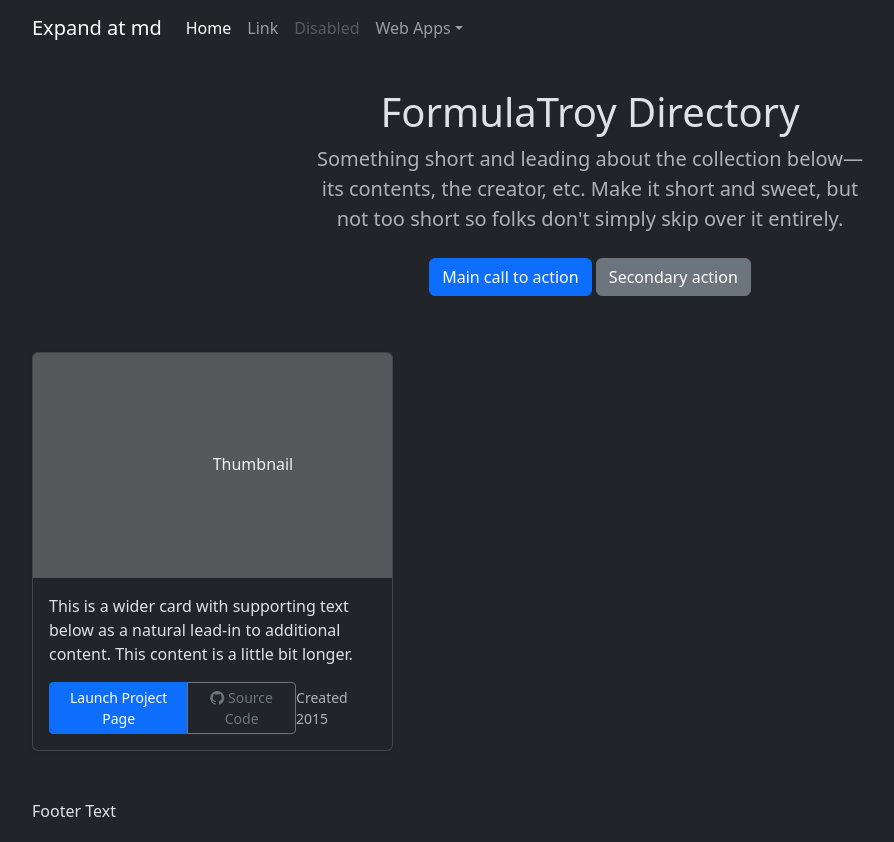
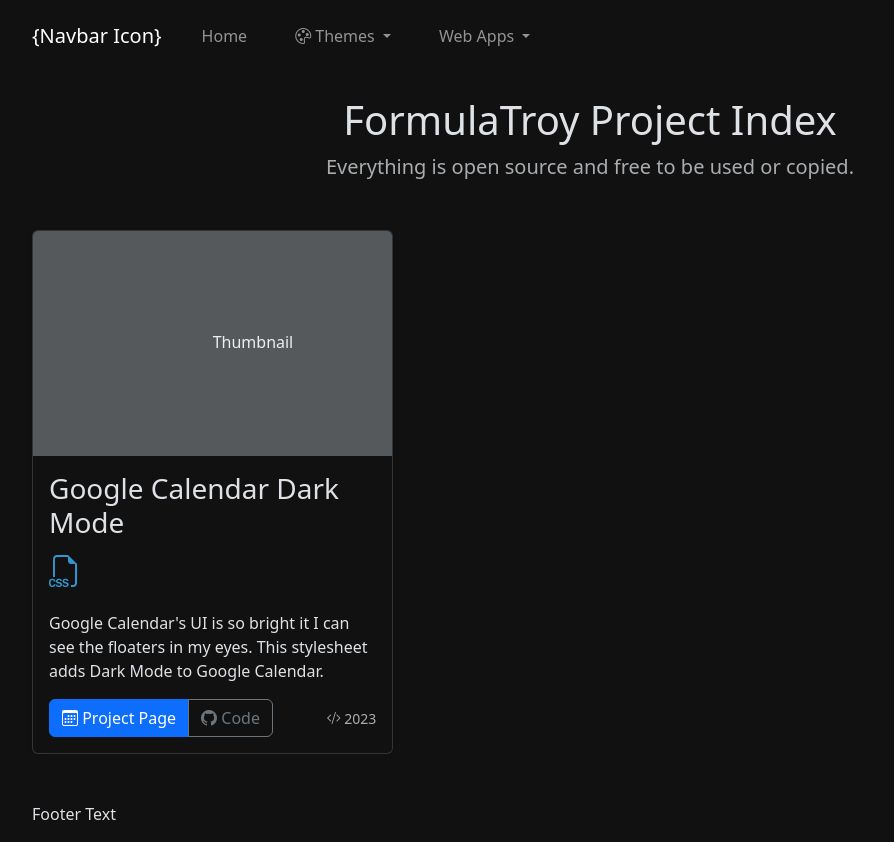
Before and after one commit to FormulaTroy/FormulaTroy.com, a PHP site: page / in a window 1280 px wide. Shown: the whole page, without its empty margins (50-944 px from the left). Before the commit the page ends 817 px from the top, so only its background shows below. Run offline with PHP 8.4, Linux system fonts and the light colour scheme.

Commit message:
Core FT page template

```diff
--- /dev/null
+++ b/css/formulatroy.css
@@ -0,0 +1,24 @@
+/* Core Variables */
+:root {
+
+  /* Init FT Color Scheme */
+  --ftblack: #111;
+  --ftdark: #333;
+  --ftgrey: #ccc;
+  --ftlight: #dedede;
+  --ftwhite: #fff;
+
+  --css-badge-color: #3595cf;
+
+  /* Override Bootstrap Vars */
+  --bs-body-bg: var(--ftblack);
+  --bs-dropdown-link-hover-bg: var(--ftdark) !important;
+}
+
+.bg-ftblack {
+  background-color: var(--ftblack);
+}
+
+.ft-css-badge {
+  color: var(--css-badge-color);
+}
--- a/index.php
+++ b/index.php
@@ -4,64 +4,69 @@
 <head>
   <meta charset="utf-8">
   <meta name="viewport" content="width=device-width, initial-scale=1">
-  <title>FormulaTroy</title>
+  <title>FormulaTroy | Index</title>
   <link href="https://cdn.jsdelivr.net/npm/bootstrap@5.3.0-alpha1/dist/css/bootstrap.min.css" rel="stylesheet"
     integrity="sha384-GLhlTQ8iRABdZLl6O3oVMWSktQOp6b7In1Zl3/Jr59b6EGGoI1aFkw7cmDA6j6gD" crossorigin="anonymous">
   <link rel="stylesheet" href="https://cdn.jsdelivr.net/npm/bootstrap-icons@1.10.3/font/bootstrap-icons.css">
+  <link rel="stylesheet" href="css/formulatroy.css">
 </head>
 
 <body>
   <header>
-    <nav class="navbar navbar-expand-md navbar-dark bg-dark" aria-label="Fourth navbar example">
+    <nav class="navbar navbar-expand-lg navbar-dark bg-ftblack mt-2">
       <div class="container">
-        <a class="navbar-brand" href="#">Expand at md</a>
-        <button class="navbar-toggler" type="button" data-bs-toggle="collapse" data-bs-target="#navbarsExample04"
-          aria-controls="navbarsExample04" aria-expanded="false" aria-label="Toggle navigation">
+        <a class="navbar-brand" href="/">{Navbar Icon}</a>
+        <button class="navbar-toggler" type="button" data-bs-toggle="collapse" data-bs-target="#navbarNavDropdown"
+          aria-controls="navbarNavDropdown" aria-expanded="false" aria-label="Toggle navigation">
           <span class="navbar-toggler-icon"></span>
         </button>
-
-        <div class="collapse navbar-collapse">
-          <ul class="navbar-nav me-auto mb-2 mb-md-0">
-            <li class="nav-item">
-              <a class="nav-link active" aria-current="page" href="#">Home</a>
-            </li>
-            <li class="nav-item">
-              <a class="nav-link" href="#">Link</a>
-            </li>
-            <li class="nav-item">
-              <a class="nav-link disabled" href="#" tabindex="-1" aria-disabled="true">Disabled</a>
+        <div class="collapse navbar-collapse" id="navbarNavDropdown">
+          <ul class="navbar-nav">
+            <li class="nav-item ">
+              <a class="nav-link px-md-4" aria-current="page" href="#">Home</a>
             </li>
             <li class="nav-item dropdown">
-              <a class="nav-link dropdown-toggle" href="#" id="dropdown-apps" data-bs-toggle="dropdown"
-                aria-expanded="false">Web Apps</a>
-              <ul class="dropdown-menu" aria-labelledby="dropdown-apps">
-                <li><a class="dropdown-item" href="#">Action</a></li>
+              <a class="nav-link px-md-4 dropdown-toggle" href="#" id="navbarDropdownMenuLink" role="button"
+                data-bs-toggle="dropdown" aria-expanded="false">
+                <i class="bi bi-palette"></i> Themes
+              </a>
+              <ul class="dropdown-menu" aria-labelledby="navbarDropdownMenuLink">
+                <li><a class="dropdown-item" href="#"><i class="bi bi-calendar3"></i> Google Calendar Dark Mode</a></li>
+                <li><a class="dropdown-item" href="#">Another action</a></li>
+                <li><a class="dropdown-item" href="#">Something else here</a></li>
+              </ul>
+            </li>
+            <li class="nav-item dropdown">
+              <a class="nav-link px-md-4 dropdown-toggle" href="#" id="navbarDropdownMenuLink" role="button"
+                data-bs-toggle="dropdown" aria-expanded="false">
+                Web Apps
+              </a>
+              <ul class="dropdown-menu" aria-labelledby="navbarDropdownMenuLink">
+                <li><a class="dropdown-item" href="#"><i class="bi bi-calendar3"></i> Test</a></li>
                 <li><a class="dropdown-item" href="#">Another action</a></li>
                 <li><a class="dropdown-item" href="#">Something else here</a></li>
               </ul>
             </li>
           </ul>
         </div>
-
       </div>
     </nav>
   </header>
   <main>
 
+    <!-- Hero -->
     <section class="py-3 text-center container">
       <div class="row py-lg-3">
         <div class="col-lg-6 col-md-8 mx-auto">
-          <h1 class="fw-light">FormulaTroy Directory</h1>
-          <p class="lead text-muted">Something short and leading about the collection below—its contents, the creator,
-            etc. Make it short and sweet, but not too short so folks don't simply skip over it entirely.</p>
-          <p>
-            <a href="#" class="btn btn-primary my-2">Main call to action</a>
-            <a href="#" class="btn btn-secondary my-2">Secondary action</a>
+          <h1 class="fw-light">FormulaTroy Project Index</h1>
+          <p class="lead text-muted">
+            Everything is open source and free to be used or copied.
           </p>
         </div>
       </div>
     </section>
 
+    <!-- Page -->
     <div class="container">
 
       <div class="row row-cols-1 row-cols-md-2 row-cols-xl-3 g-3">
@@ -75,15 +80,16 @@
             </svg>
 
             <div class="card-body">
-              <p class="card-text">This is a wider card with supporting text below as a natural lead-in to additional
-                content. This content is a little bit longer.</p>
+              <h3 class="fw-light">Google Calendar Dark Mode</h3>
+              <p class="fs-2"><i class="bi bi-filetype-css ft-css-badge"></i></p>
+              <p class="card-text">Google Calendar's UI is so bright it I can see the floaters in my eyes. This
+                stylesheet adds Dark Mode to Google Calendar.</p>
               <div class="d-flex justify-content-between align-items-center">
                 <div class="btn-group">
-                  <button type="button" class="btn btn-sm btn-primary">Launch Project Page</button>
-                  <button type="button" class="btn btn-sm btn-outline-secondary"><i class="bi-github"></i> Source
-                    Code</button>
+                  <button type="button" class="btn btn-primary"><i class="bi bi-calendar3"></i> Project Page</button>
+                  <button type="button" class="btn btn-outline-secondary"><i class="bi bi-github"></i> Code</button>
                 </div>
-                <small class="text-muted">Created 2015</small>
+                <small class="text-muted"><i class="bi bi-code-slash"></i> 2023</small>
               </div>
             </div>
           </div>
```
